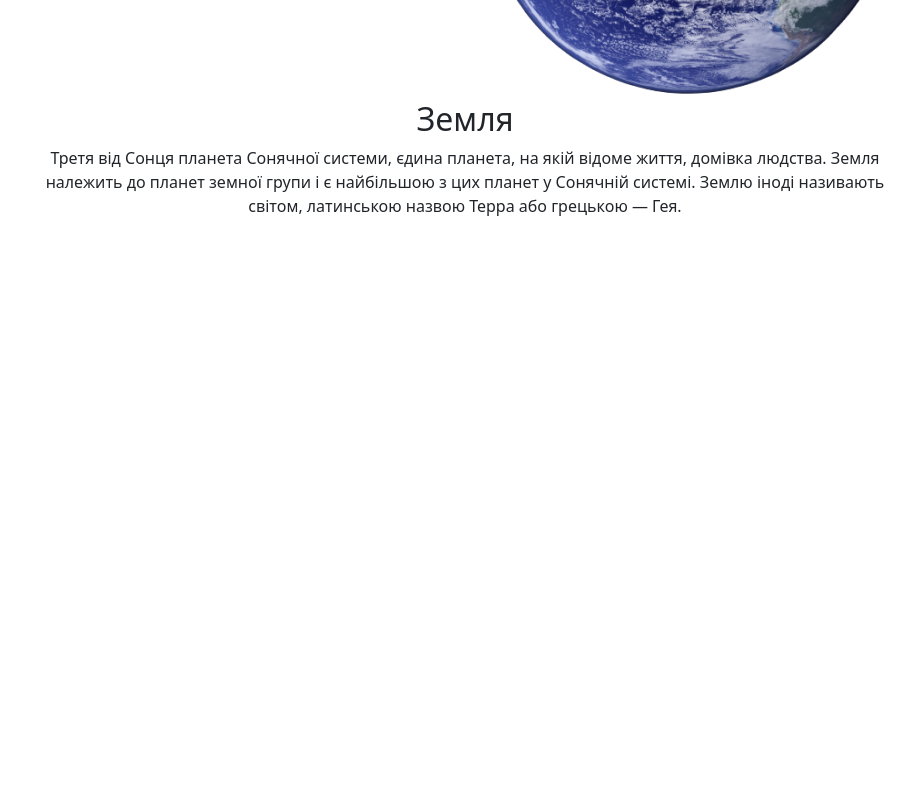
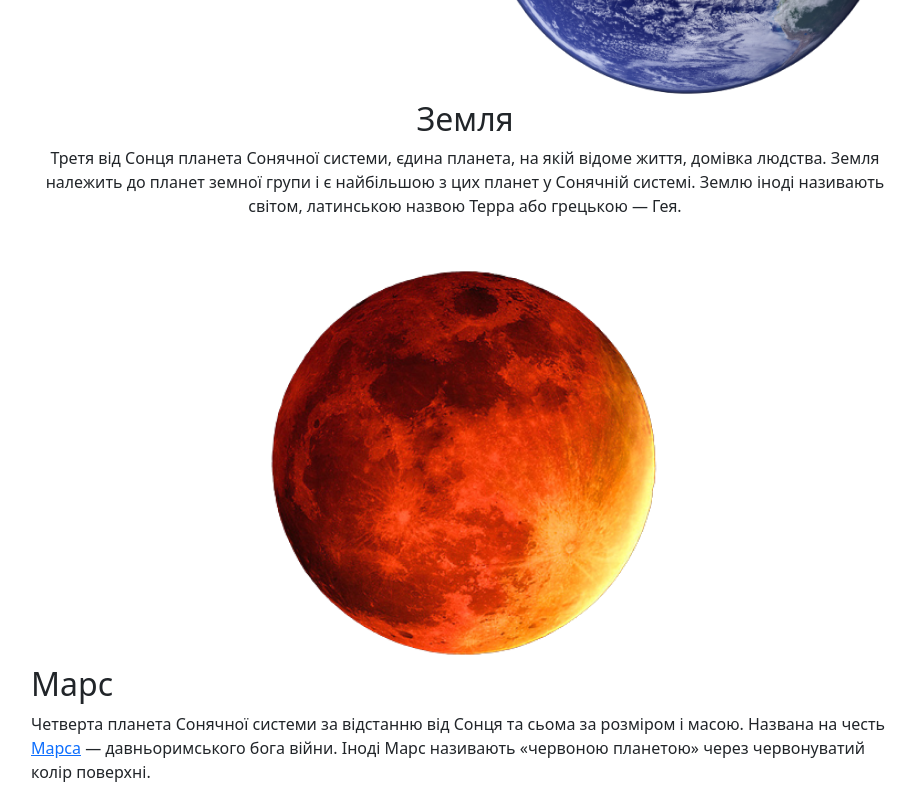
Before and after one commit to Elena-Silchenko/frontend-course, a React (Create React App) app in the folder work-2-react/: page / in a window 1280 px wide. Shown: the part 1536-2336 px from the top of the page, without its empty margins (176-1091 px from the left). Before the commit the page ends 1770 px from the top, so only its background shows below. Built offline with nearby package versions, Linux system fonts and the light colour scheme.

Commit message:
Add component Mars

```diff
--- a/work-2-react/src/App.js
+++ b/work-2-react/src/App.js
@@ -3,6 +3,7 @@ import './App.css'
 import Mercury from './Mercury'
 import Venus from './Venus'
 import Earth from './Earth'
+import Mars from './Mars'
 
 function App() {
   return (
@@ -11,6 +12,7 @@ function App() {
         <Mercury />
         <Venus />
         <Earth />
+        <Mars />
       </div>
     </div>
   )
--- /dev/null
+++ b/work-2-react/src/Mars/index.js
@@ -0,0 +1,20 @@
+import ImageMars from './марс.png'
+
+export default function Mars() {
+  return (
+    <div>
+      <div className="align-center">
+        <img
+          src={ImageMars}
+          alt="марс"
+          style={{ marginTop: '31px' }}
+        />
+      </div>
+      <h2 className="align-left">Марс</h2>
+      <p>Четверта планета Сонячної системи за відстанню від Сонця та сьома за
+        розміром і масою. Названа на честь <a href="https://uk.wikipedia.org/wiki/%D0%9C%D0%B0%D1%80%D1%81_(%D0%BF%D0%BB%D0%B0%D0%BD%D0%B5%D1%82%D0%B0)">Марса</a> — давньоримського бога війни.
+        Іноді Марс називають «червоною планетою» через червонуватий колір поверхні.
+      </p>
+    </div>
+  )
+}
```
Also changed, not shown: work-2-react/src/Mars/марс.png (added).
